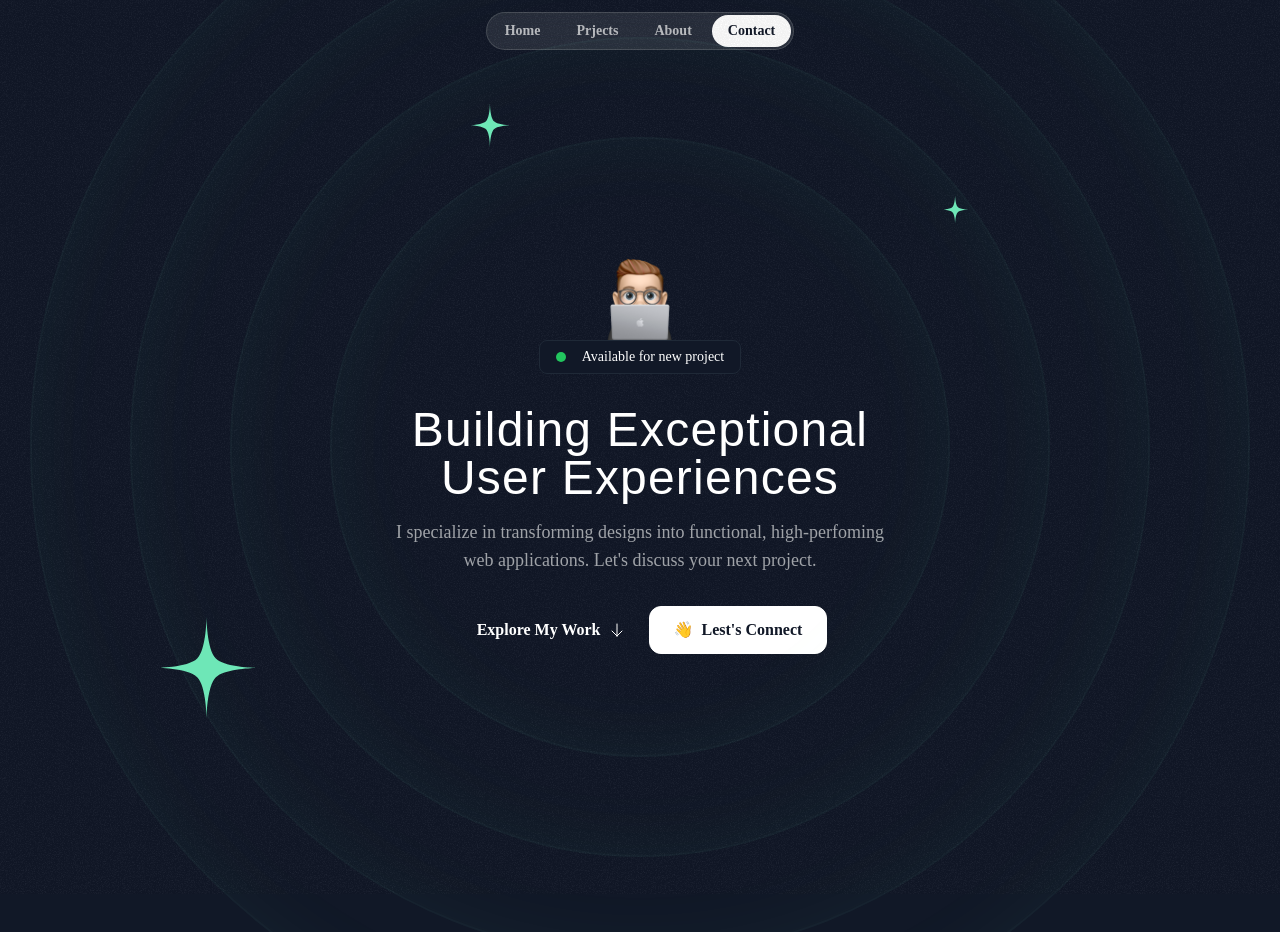
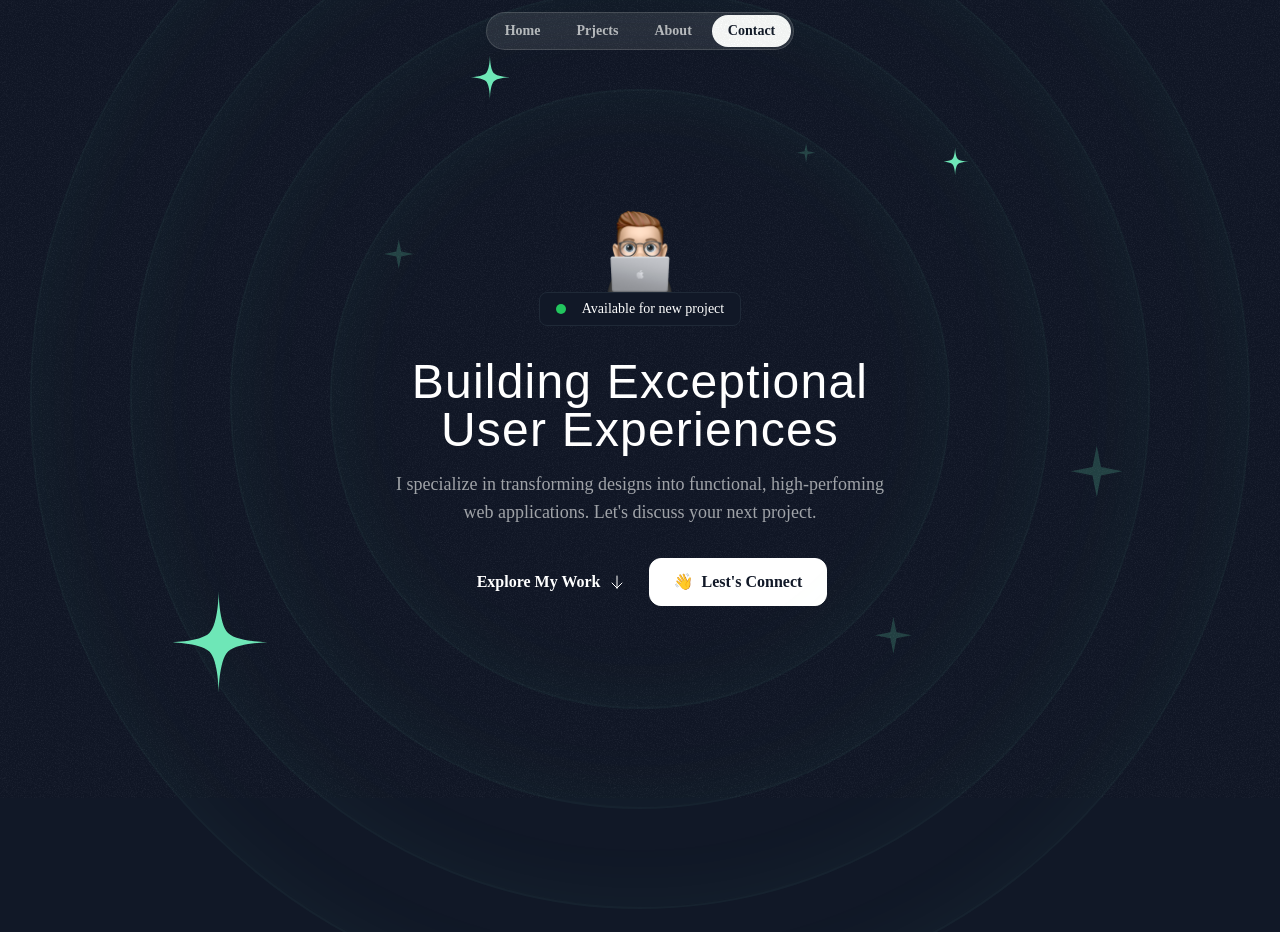
Before and after one commit to First-Step-company/portfolio, a Next.js app: page / in a window 1280 px wide. Shown: the top 932 px of the page. Built offline with nearby package versions, Linux system fonts and the light colour scheme; a web font is replaced by a local one.

Commit message:
Auto-update: Sun 12/01/2024 16:54:48.33

```diff
--- a/src/sections/Hero.tsx
+++ b/src/sections/Hero.tsx
@@ -2,11 +2,12 @@ import memojiImage from "@/assets/images/memoji-computer.png";
 import ArrowDown from "@/assets/icons/arrow-down.svg";
 import grainImage from "@/assets/images/grain.jpg";
 import StarIcon from "@/assets/icons/star.svg";
+import SparkleIcon  from "@/assets/icons/sparkle.svg";
 import Image from "next/image";
 import { HeroOrbit } from "@/components/HeroOrbit";
 export const HeroSection = () => {
   return(
-    <div className="py-32 md:py-48 lg:py-60 relative z-0 overflow-x-clip">
+    <div className="py-32 md:py-48 lg:py-55 relative z-0 overflow-x-clip">
     <div className="absolute inset-0 -z-30 opacity-5" style={{
         backgroundImage:`url(${grainImage.src})`
     }}></div>
@@ -14,7 +15,7 @@ export const HeroSection = () => {
     <div className="size-[820px] hero-ring"></div>
     <div className="size-[1020px] hero-ring"></div>
     <div className="size-[1220px] hero-ring"></div>
-    <HeroOrbit size={800} rotation={-72}>
+    <HeroOrbit size={800} rotation={-75}>
         <StarIcon className="size-28 text-emerald-300"/>
     </HeroOrbit>
     <HeroOrbit size={550} rotation={20}>
@@ -23,6 +24,19 @@ export const HeroSection = () => {
     <HeroOrbit size={590} rotation={98}>
         <StarIcon className="size-8 text-emerald-300"/>
     </HeroOrbit>
+    <HeroOrbit size={430} rotation={-14}>
+        <SparkleIcon className="size-8 text-emerald-300/20"/>
+    </HeroOrbit>
+    <HeroOrbit size={440} rotation={79}>
+        <SparkleIcon className="size-5 text-emerald-300/20"/>
+    </HeroOrbit>
+    <HeroOrbit size={530} rotation={178}>
+        <SparkleIcon className="size-10 text-emerald-300/20"/>
+    </HeroOrbit>
+    <HeroOrbit size={710} rotation={144}>
+        <SparkleIcon className="size-14 text-emerald-300/20"/>
+    </HeroOrbit>
+
     <div className="container">
         <div className="flex flex-col items-center">
     <Image src={memojiImage} className="size-[100px]" alt="Person"  />
```
